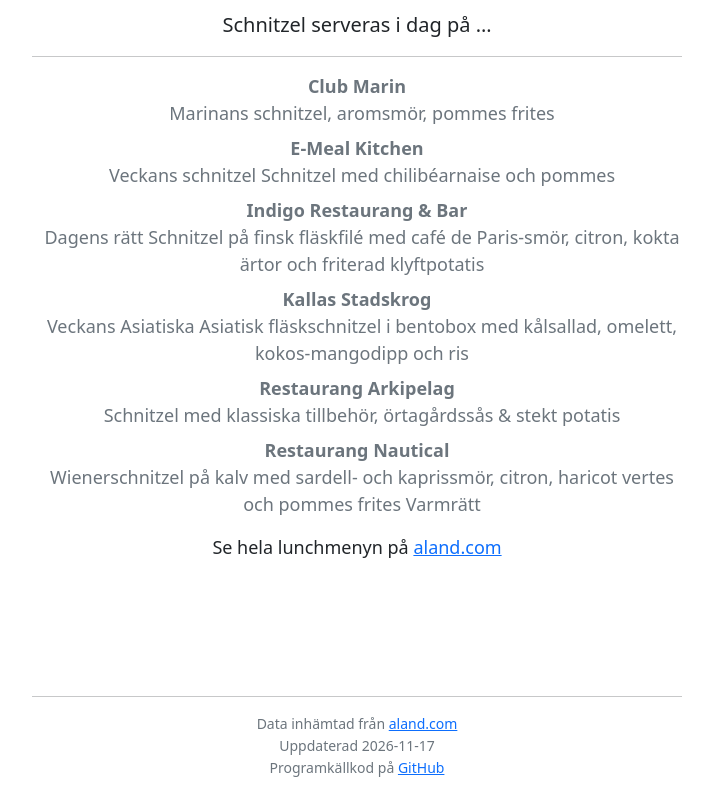
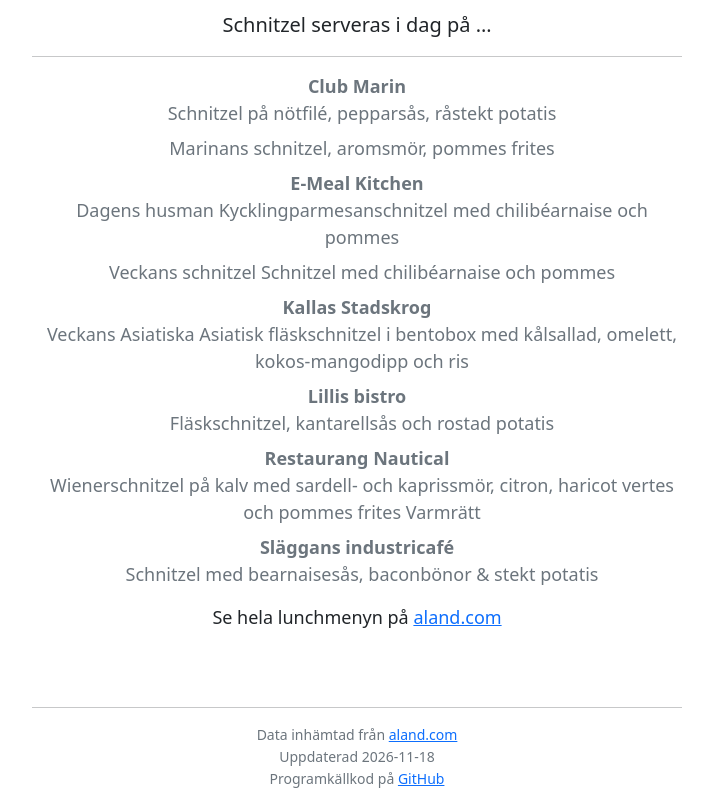
Before and after one commit to pheimdah/schnitzel.ax, a plain HTML site: page index.html in a window 1280 px wide. Shown: the whole page, without its empty margins (283-996 px from the left). Drawn offline with nearby package versions, Linux system fonts and the light colour scheme.

Commit message:
Deploying to gh-pages from @ pheimdah/schnitzel.ax@0da757a9ab6905cd5b516143c27a841a8b67a215 🚀

```diff
--- a/index.html
+++ b/index.html
@@ -65,22 +65,24 @@
 					<dl>
 
 							<dt class="text-secondary">Club Marin</dt>
+							<dd class="text-muted font-italic" style="padding-left: 10px" >Schnitzel på nötfilé, pepparsås, råstekt potatis  </dd>
 							<dd class="text-muted font-italic" style="padding-left: 10px" >Marinans schnitzel, aromsmör, pommes frites  </dd>
 
 							<dt class="text-secondary">E-Meal Kitchen</dt>
+							<dd class="text-muted font-italic" style="padding-left: 10px" >Dagens husman Kycklingparmesanschnitzel med chilibéarnaise och pommes </dd>
 							<dd class="text-muted font-italic" style="padding-left: 10px" >Veckans schnitzel Schnitzel med chilibéarnaise och pommes </dd>
-
-							<dt class="text-secondary">Indigo Restaurang &amp; Bar</dt>
-							<dd class="text-muted font-italic" style="padding-left: 10px" >Dagens rätt Schnitzel på finsk fläskfilé med café de Paris-smör, citron, kokta ärtor och friterad klyftpotatis </dd>
 
 							<dt class="text-secondary">Kallas Stadskrog</dt>
 							<dd class="text-muted font-italic" style="padding-left: 10px" >Veckans Asiatiska Asiatisk fläskschnitzel i bentobox med kålsallad, omelett, kokos-mangodipp och ris </dd>
 
-							<dt class="text-secondary">Restaurang Arkipelag</dt>
-							<dd class="text-muted font-italic" style="padding-left: 10px" >Schnitzel med klassiska tillbehör, örtagårdssås &amp; stekt potatis  </dd>
+							<dt class="text-secondary">Lillis bistro</dt>
+							<dd class="text-muted font-italic" style="padding-left: 10px" >Fläskschnitzel, kantarellsås och rostad potatis  </dd>
 
 							<dt class="text-secondary">Restaurang Nautical</dt>
 							<dd class="text-muted font-italic" style="padding-left: 10px" >Wienerschnitzel på kalv med sardell- och kaprissmör, citron, haricot vertes och pommes frites Varmrätt </dd>
+
+							<dt class="text-secondary">Släggans industricafé</dt>
+							<dd class="text-muted font-italic" style="padding-left: 10px" >Schnitzel med bearnaisesås, baconbönor &amp; stekt potatis  </dd>
 
 					</dl>
 
@@ -92,7 +94,7 @@
 				<hr/>
 				<span class="text-muted">Data inhämtad från <a href="http://www.aland.com/" target="_blank">aland.com</a></span>
 				<br />
-				<span class="text-muted">Uppdaterad 2026-11-17</span>
+				<span class="text-muted">Uppdaterad 2026-11-18</span>
 				<br />
 				<span class="text-muted">Programkällkod på <a href="https://github.com/pheimdah/schnitzel.ax" target="_blank">GitHub</a></span>
 			</div>
```
